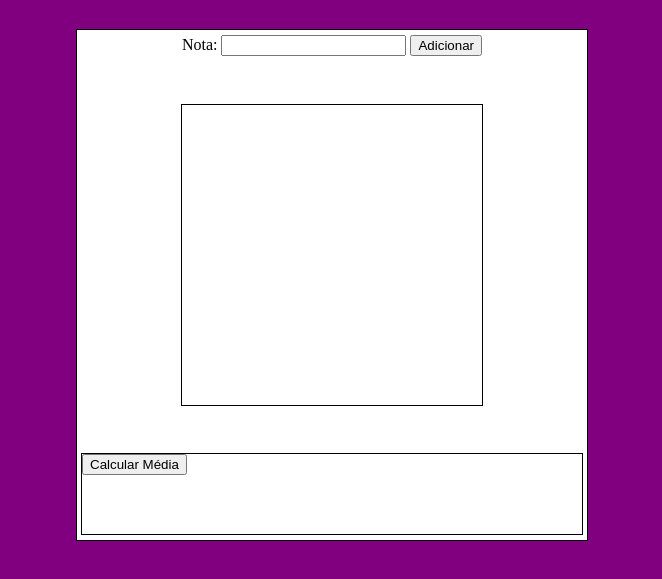
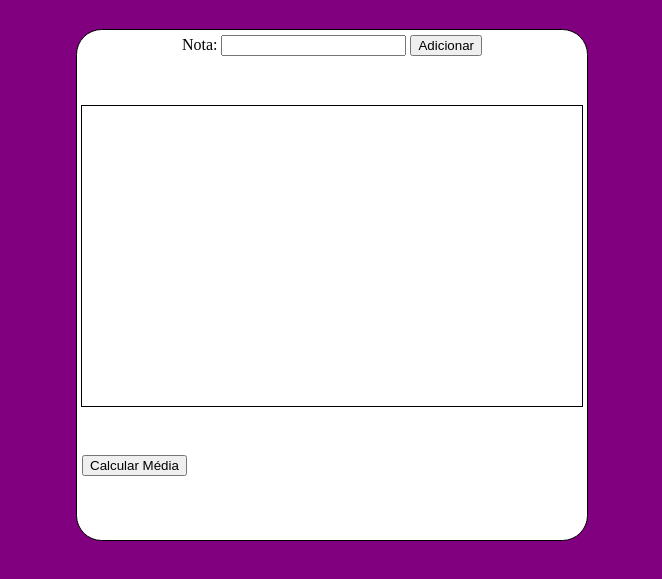
Before and after one commit to JoaoGabriel-hub/DOMCalculadora-IN, a plain HTML site: page index.html in a window 1280 px wide. Shown: the part 137-716 px from the top of the page, without its empty margins (308-970 px from the left). Drawn offline with Linux system fonts and the light colour scheme.

Commit message:
style: estilizando as divs e botões

```diff
--- a/style.css
+++ b/style.css
@@ -19,6 +19,7 @@ body {
     background-color: white;
 
     padding: 5px;
+    border-radius: 5%;
 
     display: flex;
     flex-direction: column;
@@ -27,7 +28,7 @@ body {
 }
 
 .espaco {
-    width: 300px;
+    width: 500px;
     height: 300px;
     overflow: scroll;
     border: 1px solid black;
@@ -36,5 +37,8 @@ body {
 .show {
     width: 500px;
     height: 80px;
-    border: 1px solid black;
 }
+
+button {
+    cursor: pointer;
+}
```
